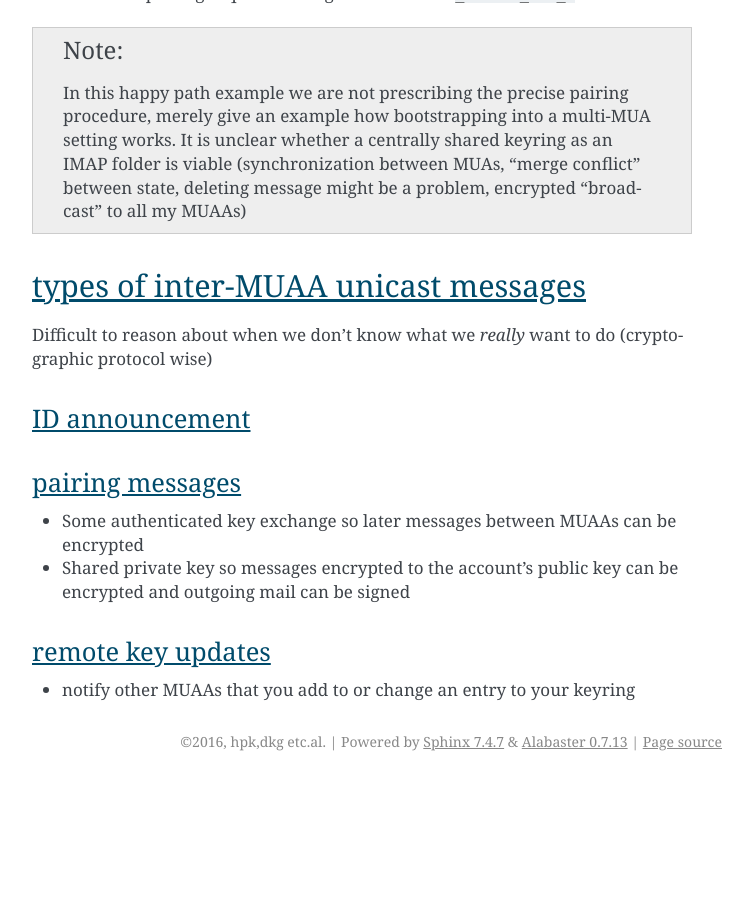
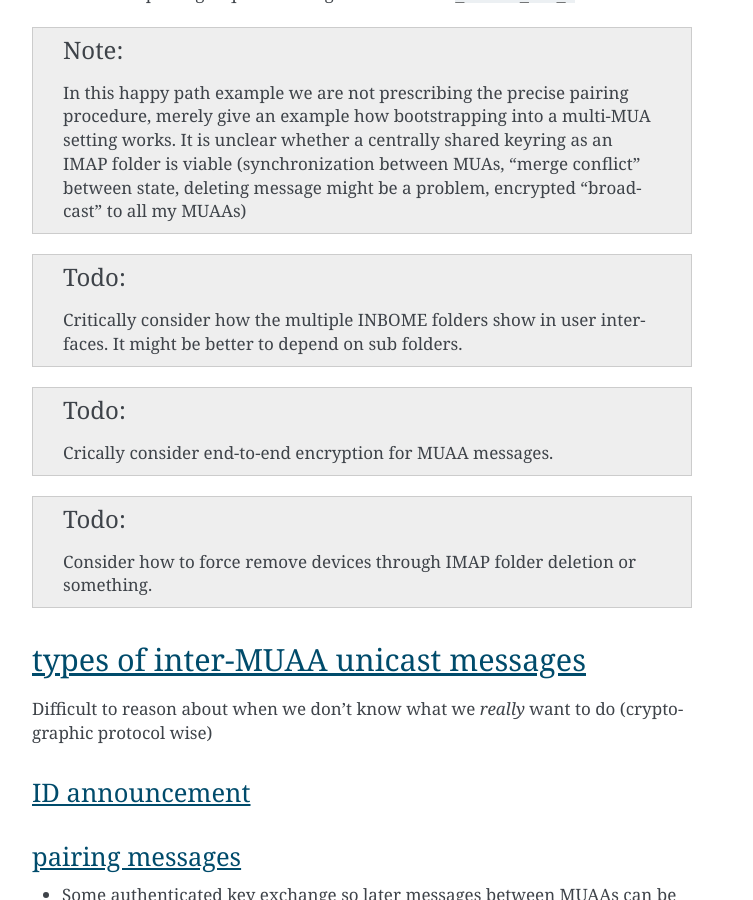
Before and after one commit to autocrypt/autocrypt, a Sphinx documentation site: the page built from doc/mua-internals.rst, in a window 1280 px wide and 900 px high, scrolled down 4061 px. Shown: the whole window, without its empty margins (388-1141 px from the left). Built offline with Sphinx 7.4.7, drawn with Linux system fonts in a browser that asks for light colours; before the commit the page ends 4842 px from its top, so only the background shows below that; some of the changed text lies outside the part shown.

Commit message:
add questions/todos from the AME plenary session

```diff
--- a/doc/mua-internals.rst
+++ b/doc/mua-internals.rst
@@ -113,7 +113,7 @@ management?
 
 .. _`sma`:
 
-Shared MUA Account Messaging Archive
+Shared MUAA Messaging Archive
 ------------------------------------
 
 characteristics/requirements of of what SMAs need to provide:
@@ -195,6 +195,19 @@ The MUAA "1" will then:
     message might be a problem, encrypted "broadcast" to all my MUAAs)
 
 
+.. todo::
+
+    Critically consider how the multiple INBOME folders show in user interfaces.
+    It might be better to depend on sub folders.
+
+.. todo::
+
+    Crically consider end-to-end encryption for MUAA messages.
+
+.. todo::
+
+    Consider how to force remove devices through IMAP folder deletion or something.
+
 types of inter-MUAA unicast messages
 ------------------------------------
 Difficult to reason about when we don't know what we *really* want to do
```
